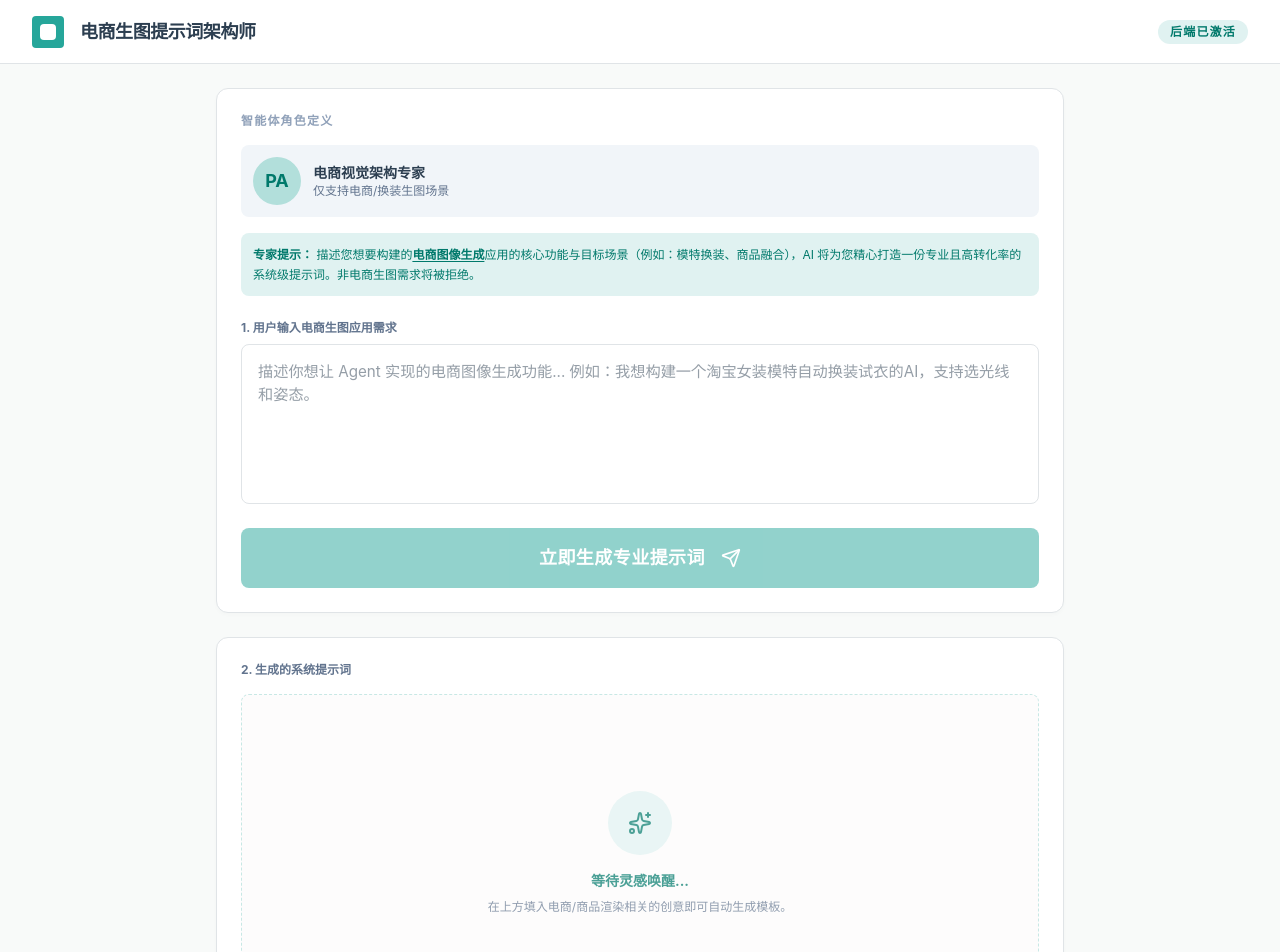
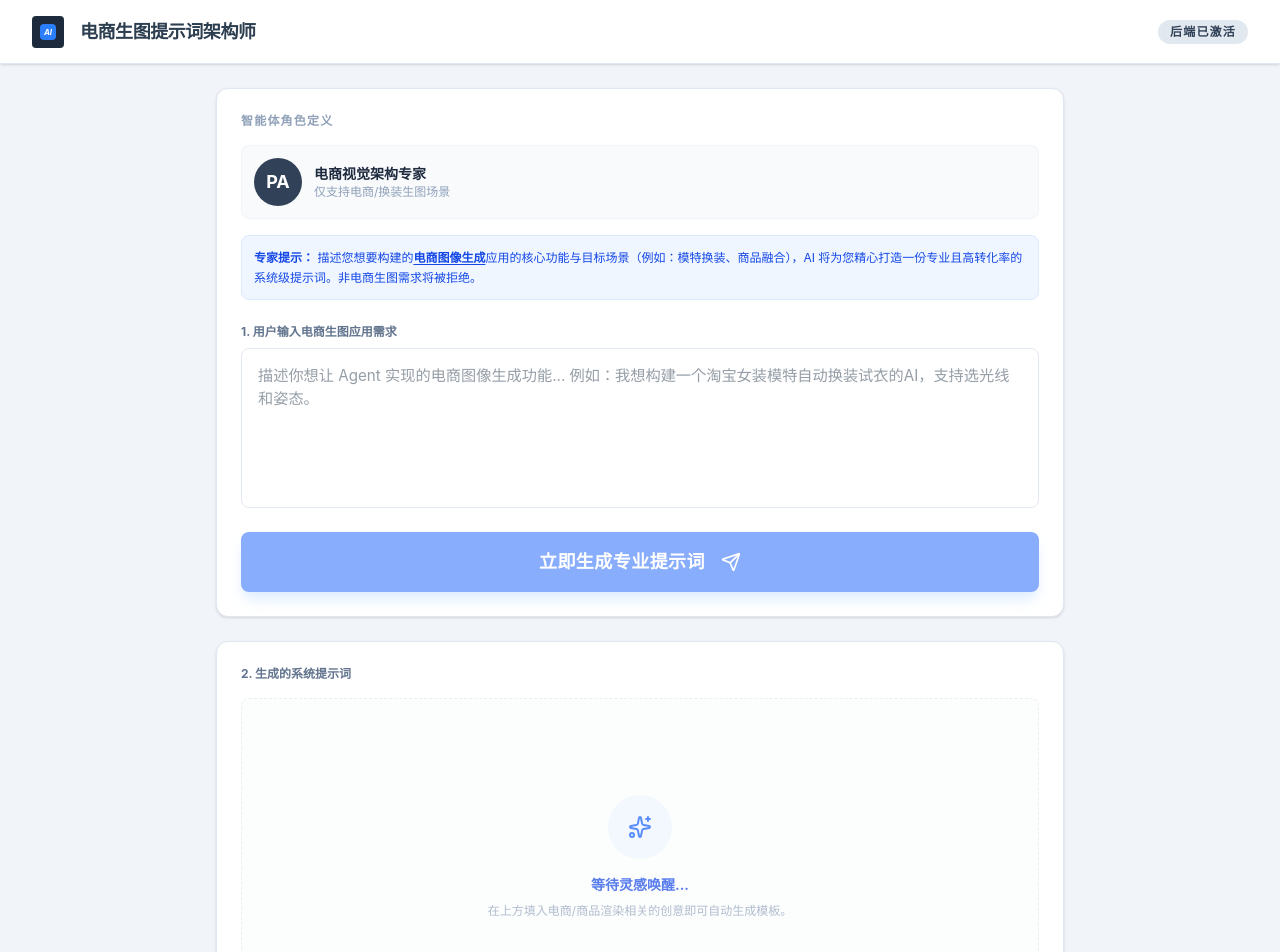
Before and after one commit to markzu911/Y_yingyongtihsici, a React (Vite) app: page / in a window 1280 px wide. Shown: the top 952 px of the page. Built offline with nearby package versions, Linux system fonts and the light colour scheme.

Commit message:
feat: Update UI theme and styling
Refactors the application's UI to a more modern and cohesive theme. This includes subtle changes to background colors, borders, and the application logo to enhance visual appeal and consistency across the platform.

```diff
--- a/src/App.tsx
+++ b/src/App.tsx
@@ -182,12 +182,12 @@ export default function App() {
   };
 
   return (
-    <div className="min-h-screen bg-[#F8FAF9] text-[#2C3E50] antialiased font-sans flex flex-col">
+    <div className="min-h-screen bg-[#F1F5F9] text-[#2C3E50] antialiased font-sans flex flex-col">
       {/* Header */}
-      <header className="h-16 bg-white border-b border-[#E0E4E7] flex items-center justify-between px-6 lg:px-8 flex-shrink-0">
+      <header className="h-16 bg-white border-b border-[#E2E8F0] flex items-center justify-between px-6 lg:px-8 flex-shrink-0 shadow-sm">
         <div className="flex items-center gap-2">
-          <div className="w-8 h-8 bg-[#26A69A] rounded flex items-center justify-center">
-            <div className="w-4 h-4 bg-white rounded-sm"></div>
+          <div className="w-8 h-8 bg-slate-800 rounded flex items-center justify-center">
+            <div className="w-4 h-4 bg-blue-500 rounded-sm italic font-bold text-[8px] flex items-center justify-center text-white">AI</div>
           </div>
           <span className="font-bold text-lg tracking-tight ml-2">电商生图提示词架构师</span>
         </div>
@@ -195,9 +195,9 @@ export default function App() {
         <div className="flex items-center gap-4">
           {userInfo ? (
             <div className="flex items-center gap-4 animate-in fade-in slide-in-from-right-4 duration-500">
-              <div className="flex items-center bg-[#F1F5F9] px-3 py-1.5 rounded-lg gap-2 border border-[#E0E4E7]">
-                <User size={14} className="text-[#64748B]" />
-                <span className="text-sm font-medium text-[#475569]">{userInfo.name}</span>
+              <div className="flex items-center bg-slate-50 px-3 py-1.5 rounded-lg gap-2 border border-slate-200">
+                <User size={14} className="text-slate-500" />
+                <span className="text-sm font-medium text-slate-600">{userInfo.name}</span>
               </div>
               <div className="flex items-center bg-[#FFFBEB] px-3 py-1.5 rounded-lg gap-2 border border-[#FEF3C7]">
                 <Coins size={14} className="text-[#D97706]" />
@@ -206,7 +206,7 @@ export default function App() {
               </div>
             </div>
           ) : (
-            <div className="bg-[#E0F2F1] text-[#00796B] px-3 py-1 rounded-full text-xs font-bold uppercase tracking-widest">
+            <div className="bg-slate-200 text-slate-700 px-3 py-1 rounded-full text-xs font-bold uppercase tracking-widest">
               后端已激活
             </div>
           )}
@@ -216,20 +216,20 @@ export default function App() {
       {/* Main Container */}
       <div className="flex-1 flex flex-col gap-6 p-6 overflow-y-auto max-w-4xl mx-auto w-full">
         {/* Top Panel: Input Area */}
-        <main className="bg-white border border-[#E0E4E7] rounded-xl p-6 shadow-[0_2px_4px_rgba(0,0,0,0.02)] flex flex-col shrink-0">
+        <main className="bg-white border border-slate-200 rounded-xl p-6 shadow-sm flex flex-col shrink-0">
           <div className="mb-6">
             <h3 className="text-xs font-bold text-slate-400 uppercase tracking-widest mb-4">智能体角色定义</h3>
-            <div className="flex items-center gap-3 p-3 bg-[#F1F5F9] rounded-lg">
-              <div className="w-12 h-12 bg-[#B2DFDB] text-[#00796B] rounded-full flex items-center justify-center font-bold text-lg shrink-0">
+            <div className="flex items-center gap-3 p-3 bg-slate-50 rounded-lg border border-slate-100">
+              <div className="w-12 h-12 bg-slate-700 text-white rounded-full flex items-center justify-center font-bold text-lg shrink-0">
                 PA
               </div>
               <div>
-                <div className="font-bold text-sm text-[#2C3E50]">电商视觉架构专家</div>
-                <div className="text-xs text-slate-500">仅支持电商/换装生图场景</div>
+                <div className="font-bold text-sm text-slate-800">电商视觉架构专家</div>
+                <div className="text-xs text-slate-400">仅支持电商/换装生图场景</div>
               </div>
             </div>
 
-            <div className="mt-4 p-3 bg-[#E0F2F1] rounded-lg text-xs text-[#00796B] leading-relaxed">
+            <div className="mt-4 p-3 bg-blue-50 rounded-lg text-xs text-blue-700 border border-blue-100 leading-relaxed">
               <span className="font-bold">专家提示：</span> 描述您想要构建的<span className="font-bold underline underline-offset-2">电商图像生成</span>应用的核心功能与目标场景（例如：模特换装、商品融合），AI 将为您精心打造一份专业且高转化率的系统级提示词。非电商生图需求将被拒绝。
             </div>
           </div>
@@ -243,7 +243,7 @@ export default function App() {
                 value={idea}
                 onChange={(e) => setIdea(e.target.value)}
                 placeholder="描述你想让 Agent 实现的电商图像生成功能... 例如：我想构建一个淘宝女装模特自动换装试衣的AI，支持选光线和姿态。"
-                className="w-full min-h-[160px] p-4 text-[0.95rem] bg-white border-[1.5px] border-[#E0E4E7] rounded-lg resize-none outline-none focus:border-[#26A69A] transition-colors"
+                className="w-full min-h-[160px] p-4 text-[0.95rem] bg-white border-[1.5px] border-slate-200 rounded-lg resize-none outline-none focus:border-blue-600 transition-colors"
               />
             </div>
           </div>
@@ -258,7 +258,7 @@ export default function App() {
             <button
               onClick={handleGenerate}
               disabled={isLoading || !idea.trim()}
-              className="group relative w-full flex items-center justify-center gap-2 bg-[#26A69A] text-white px-6 py-4 rounded-lg font-bold tracking-wide transition-all hover:bg-[#208d83] disabled:opacity-50 disabled:cursor-not-allowed text-lg"
+              className="group relative w-full flex items-center justify-center gap-2 bg-blue-600 text-white px-6 py-4 rounded-lg font-bold tracking-wide transition-all hover:bg-blue-700 disabled:opacity-50 disabled:cursor-not-allowed text-lg shadow-lg shadow-blue-200"
             >
               {isLoading ? (
                  <>
@@ -275,7 +275,7 @@ export default function App() {
         </main>
 
         {/* Bottom Panel: Output Area */}
-        <aside className="bg-white border border-[#E0E4E7] rounded-xl p-6 shadow-[0_2px_4px_rgba(0,0,0,0.02)] flex flex-col min-h-[400px]">
+        <aside className="bg-white border border-slate-200 rounded-xl p-6 shadow-sm flex flex-col min-h-[400px]">
            <div className="flex justify-between items-center mb-4">
              <label className="text-xs font-bold text-slate-500 uppercase">
                2. 生成的系统提示词
@@ -283,7 +283,7 @@ export default function App() {
              {generatedPrompt && (
                <button
                  onClick={handleCopy}
-                 className="flex items-center text-xs text-[#00796B] hover:text-[#005A4E] transition-colors"
+                 className="flex items-center text-xs text-blue-600 hover:text-blue-800 transition-colors font-bold"
                  title="一键复制"
                >
                  {isCopied ? (
@@ -300,18 +300,18 @@ export default function App() {
            </div>
 
            {generatedPrompt ? (
-             <div className="flex-1 bg-[#FDFCFB] border-[1.5px] border-dashed border-[#B2DFDB] rounded-lg p-5 overflow-y-auto">
-               <div className="markdown-body font-sans text-[#2C3E50]">
+             <div className="flex-1 bg-slate-50/50 border-[1.5px] border-dashed border-blue-200 rounded-lg p-5 overflow-y-auto">
+               <div className="markdown-body font-sans text-slate-700">
                  <ReactMarkdown>{generatedPrompt}</ReactMarkdown>
                </div>
              </div>
            ) : (
-              <div className="flex-1 bg-[#FDFCFB] border-[1.5px] border-dashed border-[#B2DFDB] rounded-lg p-5 flex flex-col items-center justify-center text-center opacity-70">
-                 <div className="w-16 h-16 bg-[#E0F2F1] rounded-full flex items-center justify-center mb-4 text-[#00796B]">
+              <div className="flex-1 bg-slate-50/50 border-[1.5px] border-dashed border-slate-200 rounded-lg p-5 flex flex-col items-center justify-center text-center opacity-70">
+                 <div className="w-16 h-16 bg-blue-50 rounded-full flex items-center justify-center mb-4 text-blue-600">
                     <Sparkles className="w-6 h-6" />
                  </div>
-                 <p className="text-sm font-bold text-[#00796B]">等待灵感唤醒...</p>
-                 <p className="text-xs text-slate-500 mt-2">在上方填入电商/商品渲染相关的创意即可自动生成模板。</p>
+                 <p className="text-sm font-bold text-blue-700">等待灵感唤醒...</p>
+                 <p className="text-xs text-slate-400 mt-2">在上方填入电商/商品渲染相关的创意即可自动生成模板。</p>
               </div>
            )}
         </aside>
--- a/src/index.css
+++ b/src/index.css
@@ -42,6 +42,6 @@
     @apply italic;
   }
   .markdown-body blockquote {
-    @apply border-l-4 border-[#B2DFDB] pl-4 italic text-[#34495E] my-4;
+    @apply border-l-4 border-blue-500 pl-4 italic text-slate-600 my-4;
   }
 }
```
